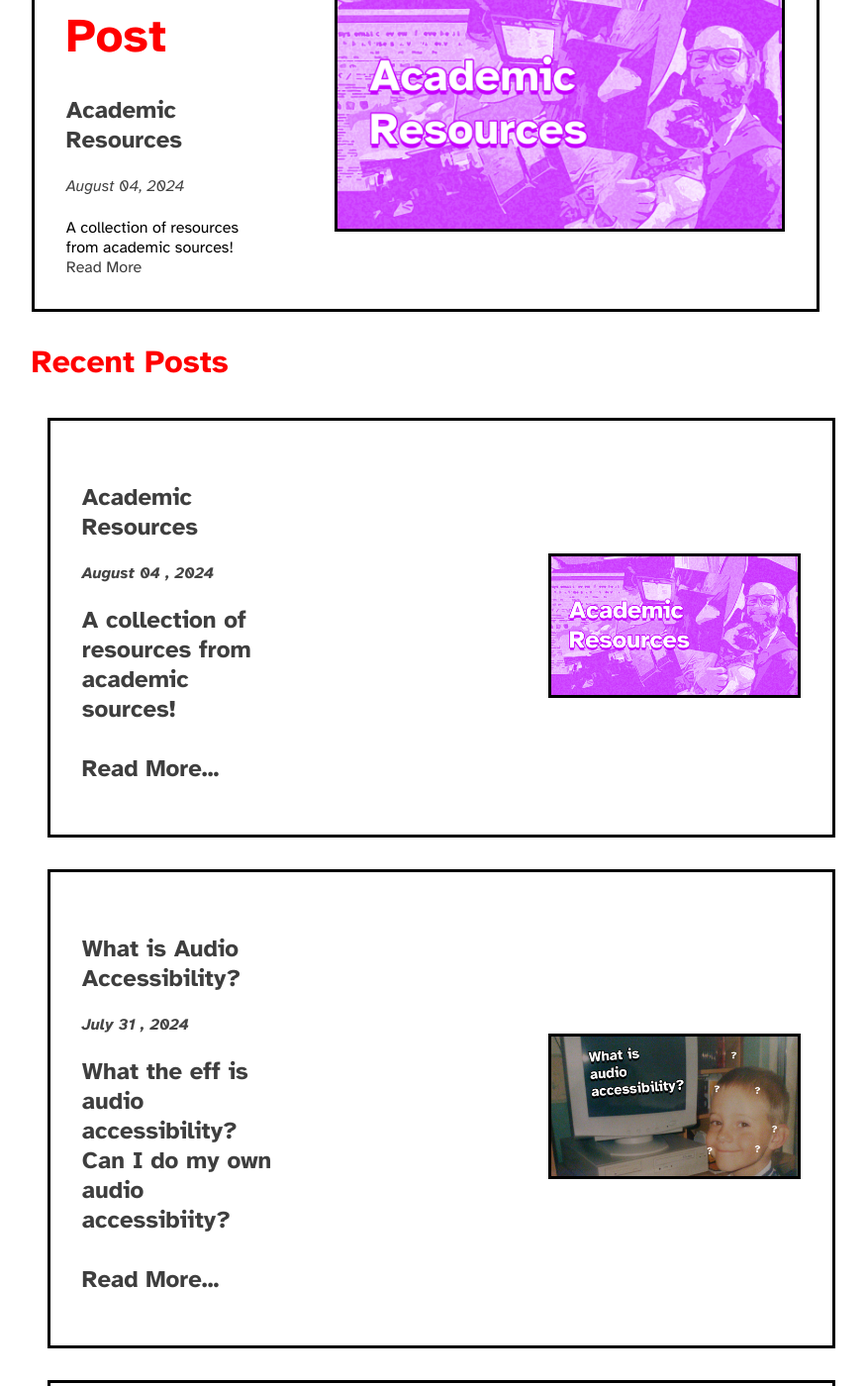
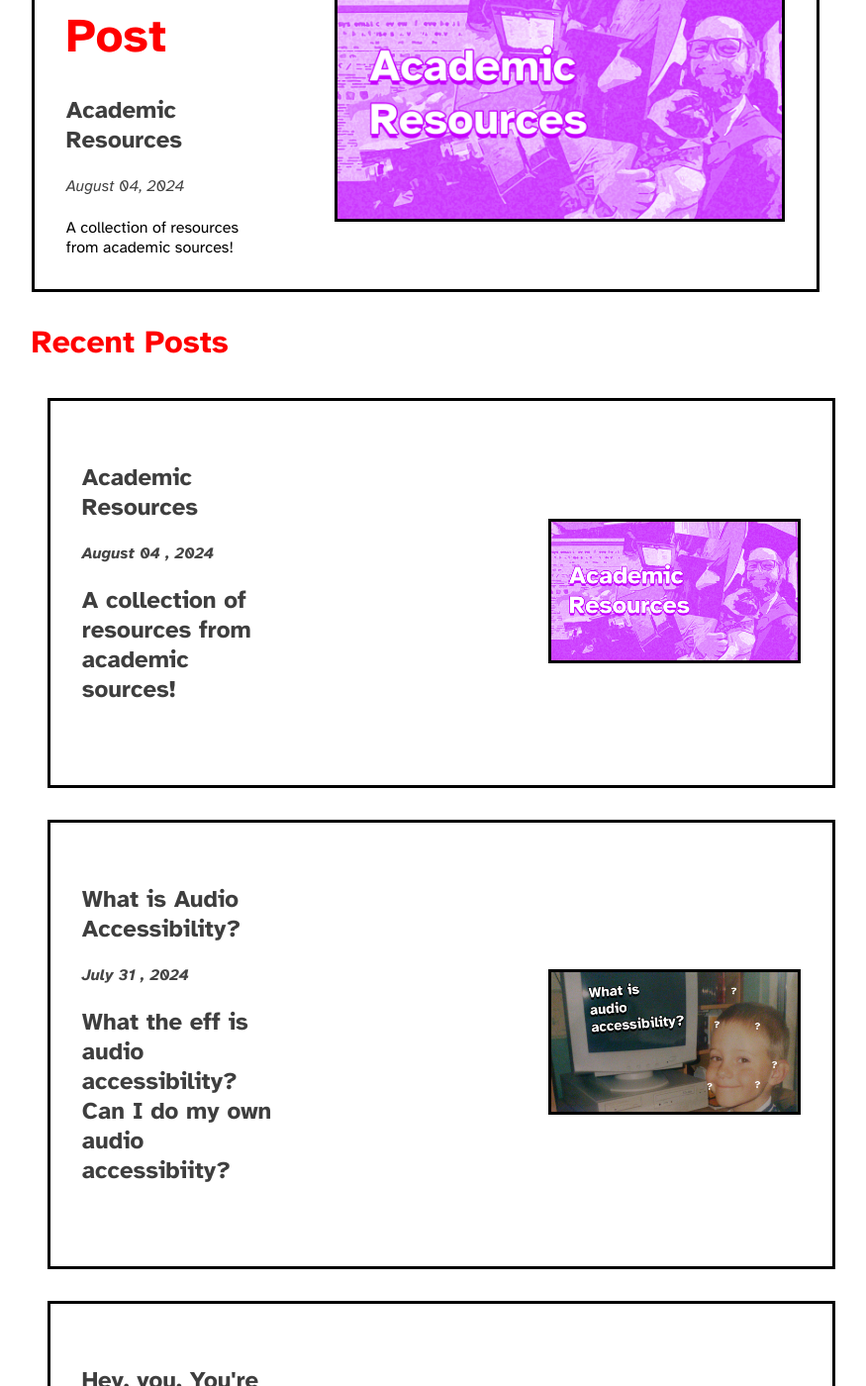
Before and after one commit to Accessibels/accessibels.github.io, a Jekyll site: the page built from index.markdown, in a window 1280 px wide and 1400 px high, scrolled down 284 px. Shown: the whole window at 99% size, without its empty margins (229-1104 px from the left). Built offline with Jekyll 4.4.1, drawn with Linux system fonts in a browser that asks for light colours; our own code applies the rules of GitHub Pages for plain Markdown files.

Commit message:
removed read more

```diff
--- a/_layouts/home.html
+++ b/_layouts/home.html
@@ -15,7 +15,6 @@
                 <em>{{ post.date | date: '%B %d, %Y' }}</em>
               </p>
               {{ post.summary | strip_html | truncatewords: 30 }}
-              <a href="{{post.url}}" title="Read {{post.title}}">Read More</a>
 
 
           </div>
@@ -51,7 +50,6 @@
               </p>
               {{ post.summary | strip_html | truncatewords: 30 }}
               <br><br>
-              <a href="{{post.url}}" title="Read {{post.title}}">Read More...</a>
 
           </h2>
 
--- a/_layouts/post_index.html
+++ b/_layouts/post_index.html
@@ -15,7 +15,6 @@ layout: default
         </p>
         {{ post.summary | strip_html | truncatewords: 30 }}
         <br><br>
-        <a href="{{post.url}}" title="Read {{post.title}}">Read More...</a>
 
     </h2>
 
```
